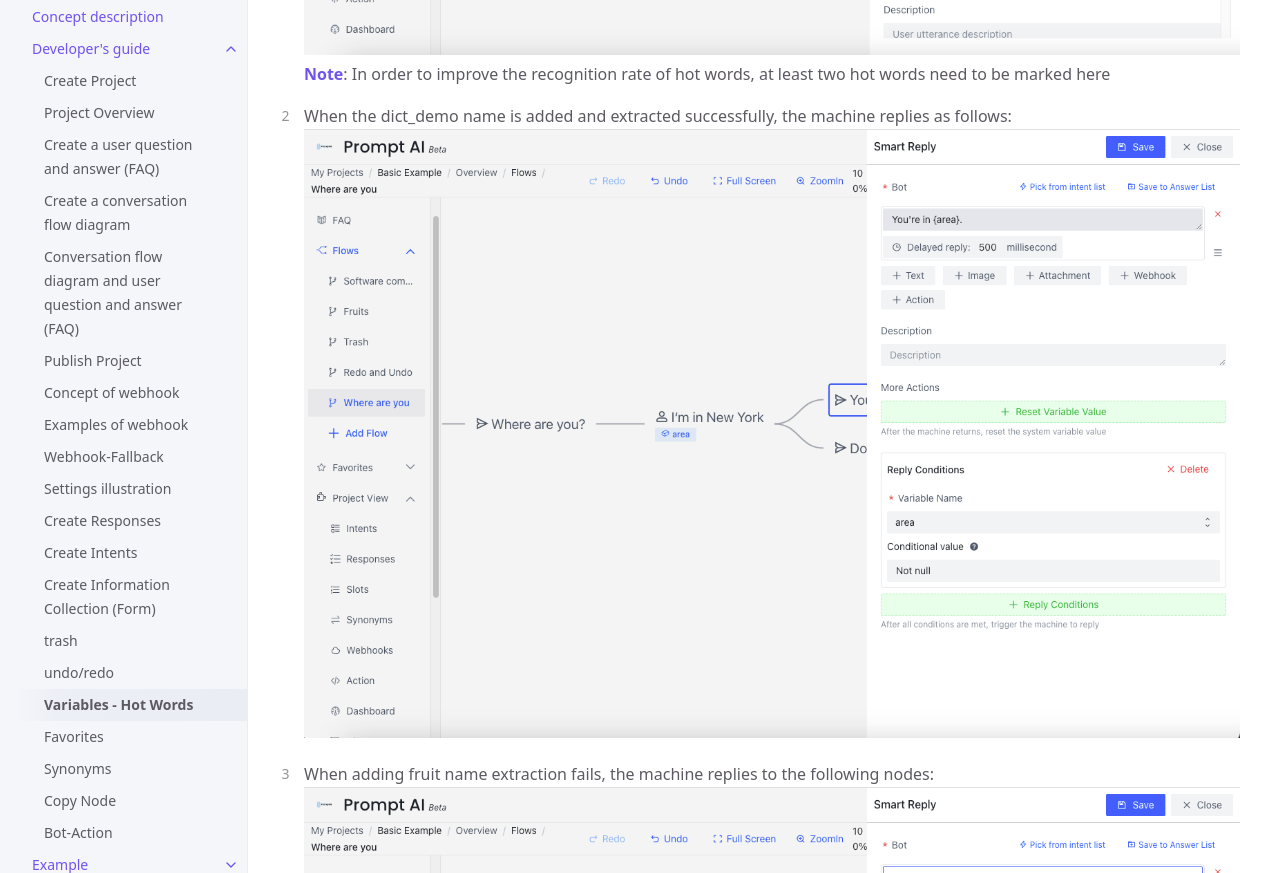
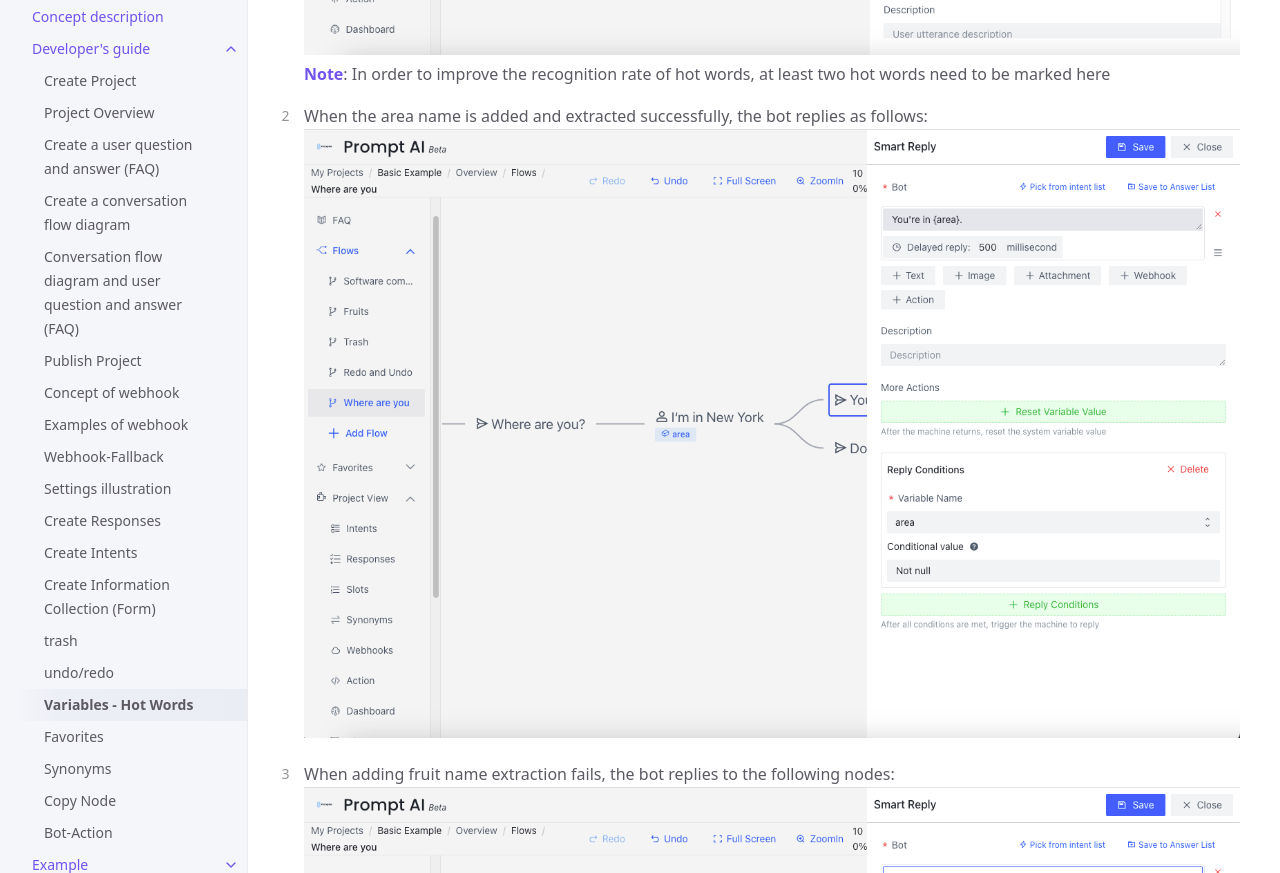
Before and after one commit to PromptAI/promptdialog, a Jekyll site: the page built from docs/tutorial/entity/01-dictionary.md, in a window 1280 px wide and 1400 px high, scrolled down 3777 px. Shown: the part 155-1028 px from the top of the window. Built offline with Jekyll 4.4.1, drawn with Linux system fonts in a browser that asks for light colours.

Commit message:
1、fix error

```diff
--- a/docs/tutorial/entity/01-dictionary.md
+++ b/docs/tutorial/entity/01-dictionary.md
@@ -63,8 +63,8 @@ Here we create a dialog flow diagram **Where are you**.
 1. Add user input nodes as follows:
    ![dict-04](/assets/images/tutorial/dict/dict-04.png)
    **Note**: In order to improve the recognition rate of hot words, at least two hot words need to be marked here
-2. When the dict_demo name is added and extracted successfully, the machine replies as follows:
+2. When the area name is added and extracted successfully, the bot replies as follows:
    ![dict-05](/assets/images/tutorial/dict/dict-05.png)
 
-3. When adding fruit name extraction fails, the machine replies to the following nodes:
+3. When adding fruit name extraction fails, the bot replies to the following nodes:
    ![dict-08](/assets/images/tutorial/dict/dict-06.png)
```
